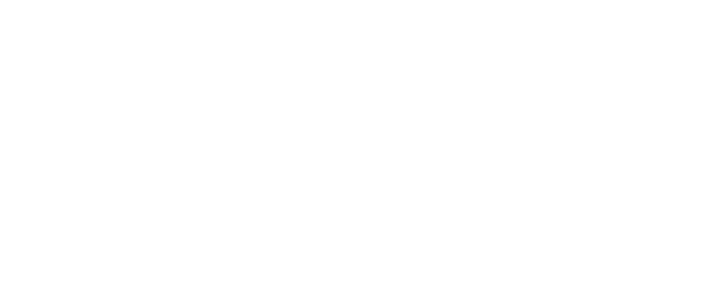
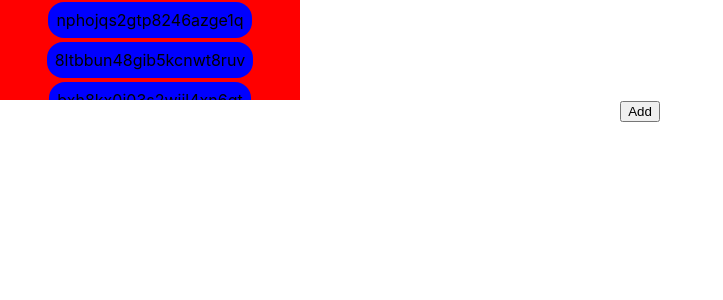
Before and after one commit to Yacarreon93/training-react-16-features, a React (Create React App) app: page / in a window 1280 px wide. Shown: the top 300 px of the page, without its empty margins (0-723 px from the left). Built offline with nearby package versions, Linux system fonts and the light colour scheme.

Commit message:
[LS11] Create playground

```diff
--- a/src/App.js
+++ b/src/App.js
@@ -1,12 +1,55 @@
-import React from 'react';
+import React, { Component } from 'react';
 import './App.css';
 
-function App() {
-  return (
-    <div className="App">
+const generateRandomString = () => Math.random().toString(36).substring(2, 15) + Math.random().toString(36).substring(2, 15);
 
-    </div>
-  );
+const Chat = ({ children }) => (
+  <div
+    style={{
+      maxWidth: '300px',
+      maxHeight: '100px',
+      background: 'red',
+      overflowY: 'scroll',
+    }}
+  >
+    {children}
+  </div>
+);
+
+class App extends Component {
+  state = {
+    messages: Array(10).fill().map(generateRandomString),
+  };
+
+  addMessage = () => {
+    this.setState(state => ({
+      messages: state.messages.concat([generateRandomString()]),
+    }));
+  };
+
+  render () {
+    return (
+      <div className="App">
+        <Chat>
+          {this.state.messages.map((message, index) => (
+            <div
+              key={index}
+              style={{
+                display: 'inline-block',
+                padding: 8,
+                margin: 2,
+                background: 'blue',
+                borderRadius: '1rem',
+              }}
+            >
+              {message}
+            </div>
+          ))}
+        </Chat>
+        <button onClick={this.addMessage}>Add</button>
+      </div>
+    );
+  }
 }
 
 export default App;
```
